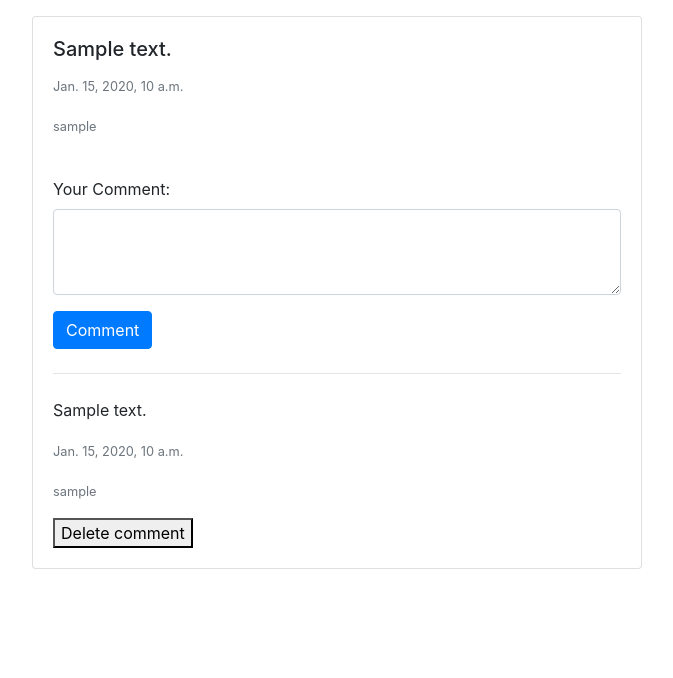
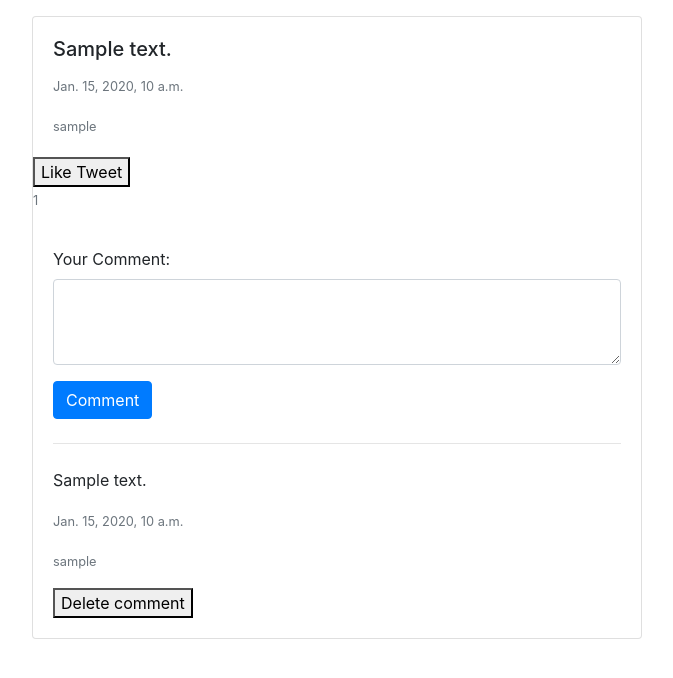
Before and after one commit to SophieHau/twitter-project, a Django app: page / in a window 1280 px wide. Shown: the part 56-734 px from the top of the page, without its empty margins (303-976 px from the left). Run offline with Django 3.2, Linux system fonts and the light colour scheme; tables that the repository leaves empty hold one stand-in row (values such as "Sample post"); some libraries are stand-ins or nearby versions.

Commit message:
adding like tweet function

```diff
--- a/twitter/tweet/models.py
+++ b/twitter/tweet/models.py
@@ -7,3 +7,4 @@ class Tweet(models.Model):
 	text = models.CharField(max_length=280)
 	author = models.ForeignKey(Profile, on_delete=models.CASCADE)
 	pub_date = models.DateTimeField('published on')
+	like = models.IntegerField(default=0)
--- a/twitter/tweet/templates/index.html
+++ b/twitter/tweet/templates/index.html
@@ -12,6 +12,12 @@
 		    <p class="card-text"><small class="text-muted">{{ tweet.pub_date }}</small></p>
 		    <p class="card-text"><small class="text-muted">{{ tweet.author.user }}</small></p>
 		  </div>
+		  <form method='POST' action="{% url 'tweet:like_tweet' tweet.id %}">
+			    	{% csrf_token %}
+			    	<button type="submit" class="card-link">Like Tweet</button>
+			    </form>
+			    <p class="card-text"><small class="text-muted">{{ tweet.like }}</small></p>
+
 		  <div class="card-body">
 				<form method="POST" action="{% url 'comment:add_comment' tweet.id %}">
 					{% csrf_token %}
--- a/twitter/tweet/urls.py
+++ b/twitter/tweet/urls.py
@@ -9,4 +9,5 @@ urlpatterns = [
 	path('tweets/add/<int:profile_id>', views.add_tweet, name='add_tweet'),
 	path('tweets/remove/<int:profile_id>/<int:tweet_id>',
 		views.delete_tweet, name='delete_tweet'),
+	path('tweets/like/<int:tweet_id>', views.like_tweet, name='like_tweet'),
 ]
--- a/twitter/tweet/views.py
+++ b/twitter/tweet/views.py
@@ -28,3 +28,11 @@ def delete_tweet(request, profile_id, tweet_id):
 	if request.method == 'POST':
 		tweet = Tweet.objects.filter(pk=tweet_id).delete()
 		return redirect('user_profile:show_profile', profile_id=profile_id)
+
+
+def like_tweet(request, tweet_id):
+	if request.method == 'POST':
+		tweet = Tweet.objects.get(pk=tweet_id)
+		tweet.like += 1
+		tweet.save()
+		return redirect('tweet:index')
```
